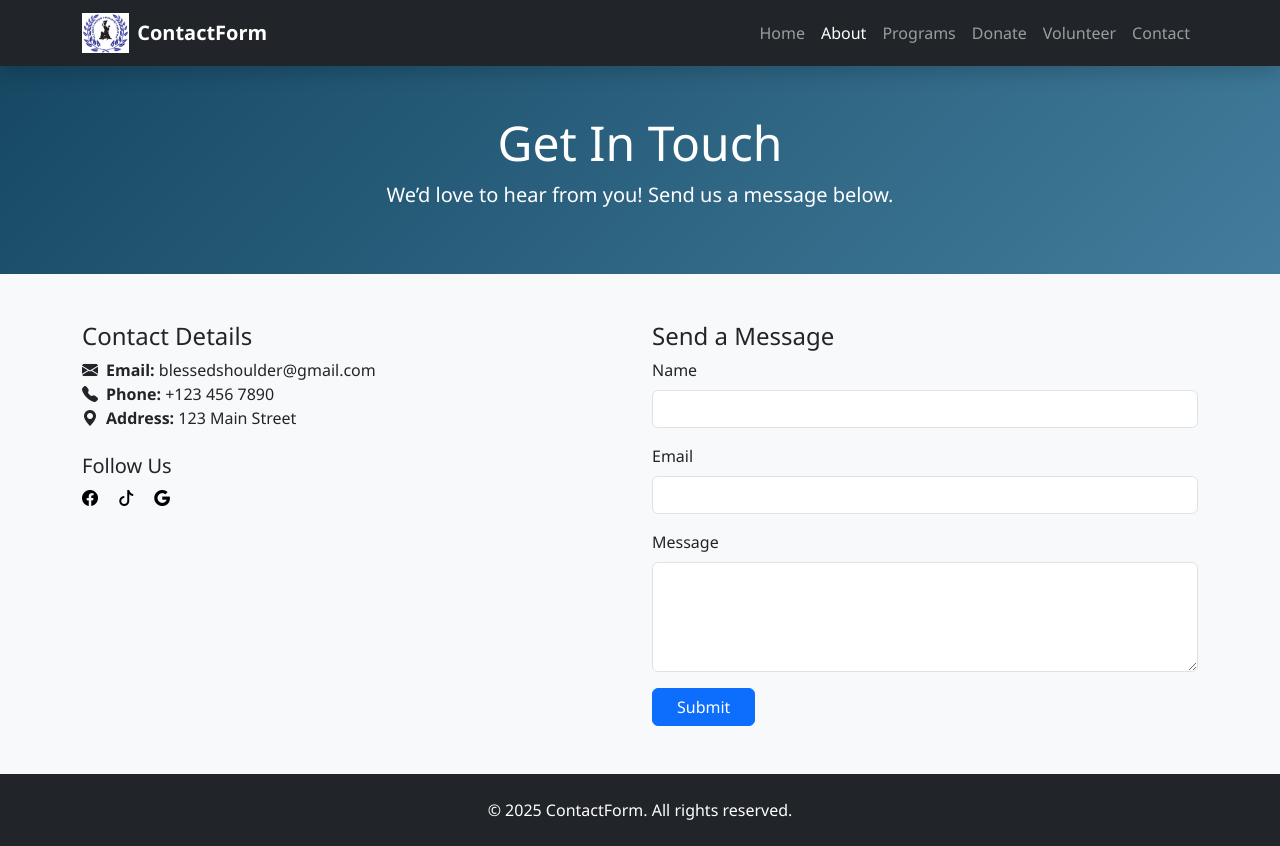
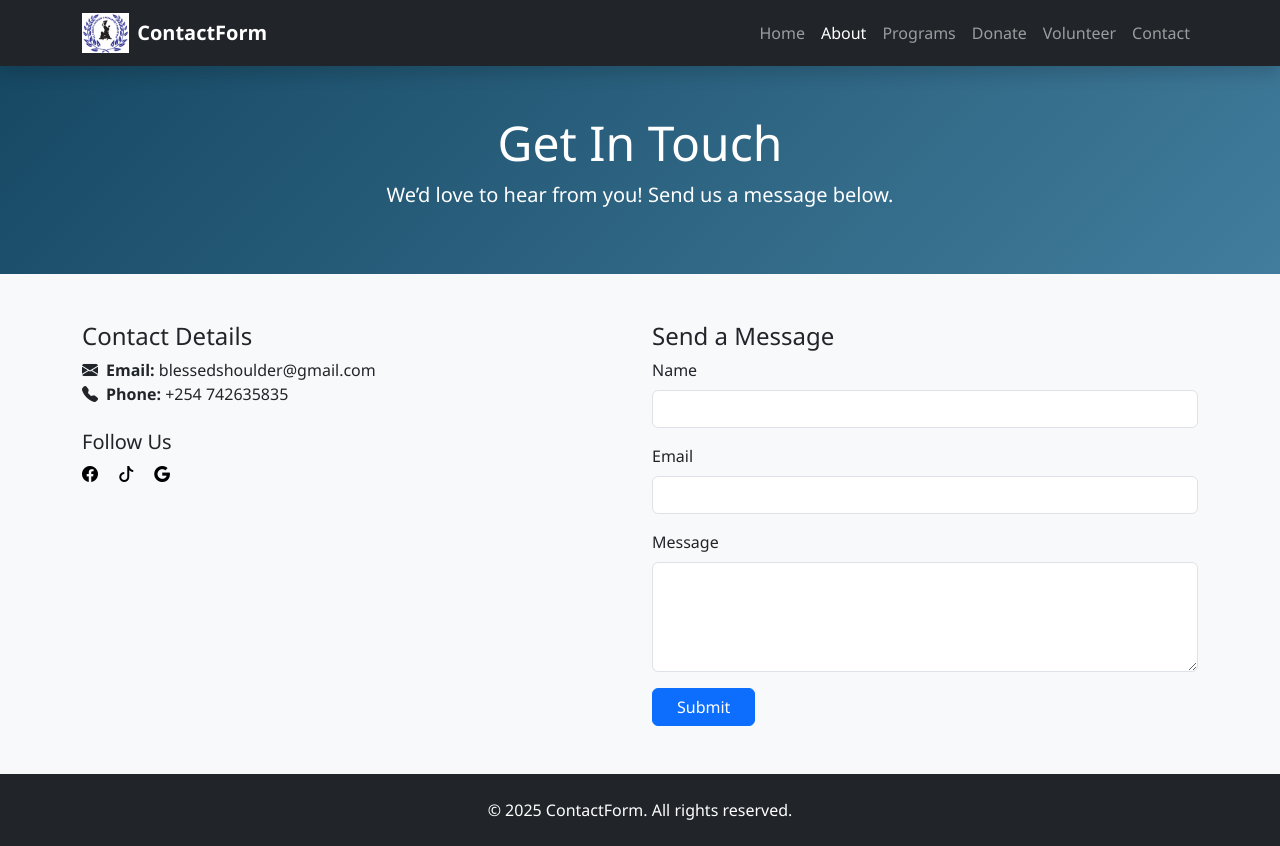
Before and after one commit to chami254/BLSF-WEBSITE, a website: page frontend/public/contact.html in a window 1280 px wide. Drawn offline with nearby package versions, Linux system fonts and the light colour scheme; files whose address does not match are found by name.

Commit message:
contact commit

```diff
--- a/frontend/public/contact.html
+++ b/frontend/public/contact.html
@@ -51,8 +51,7 @@
           <h4>Contact Details</h4>
           <ul class="list-unstyled">
             <li><i class="bi bi-envelope-fill me-2"></i><strong>Email:</strong> blessedshoulder@gmail.com</li>
-            <li><i class="bi bi-telephone-fill me-2"></i><strong>Phone:</strong> +123 456 7890</li>
-            <li><i class="bi bi-geo-alt-fill me-2"></i><strong>Address:</strong> 123 Main Street</li>
+            <li><i class="bi bi-telephone-fill me-2"></i><strong>Phone:</strong> +254 742635835</li>
           </ul>
           <div class="mt-4">
             <h5>Follow Us</h5>
```
